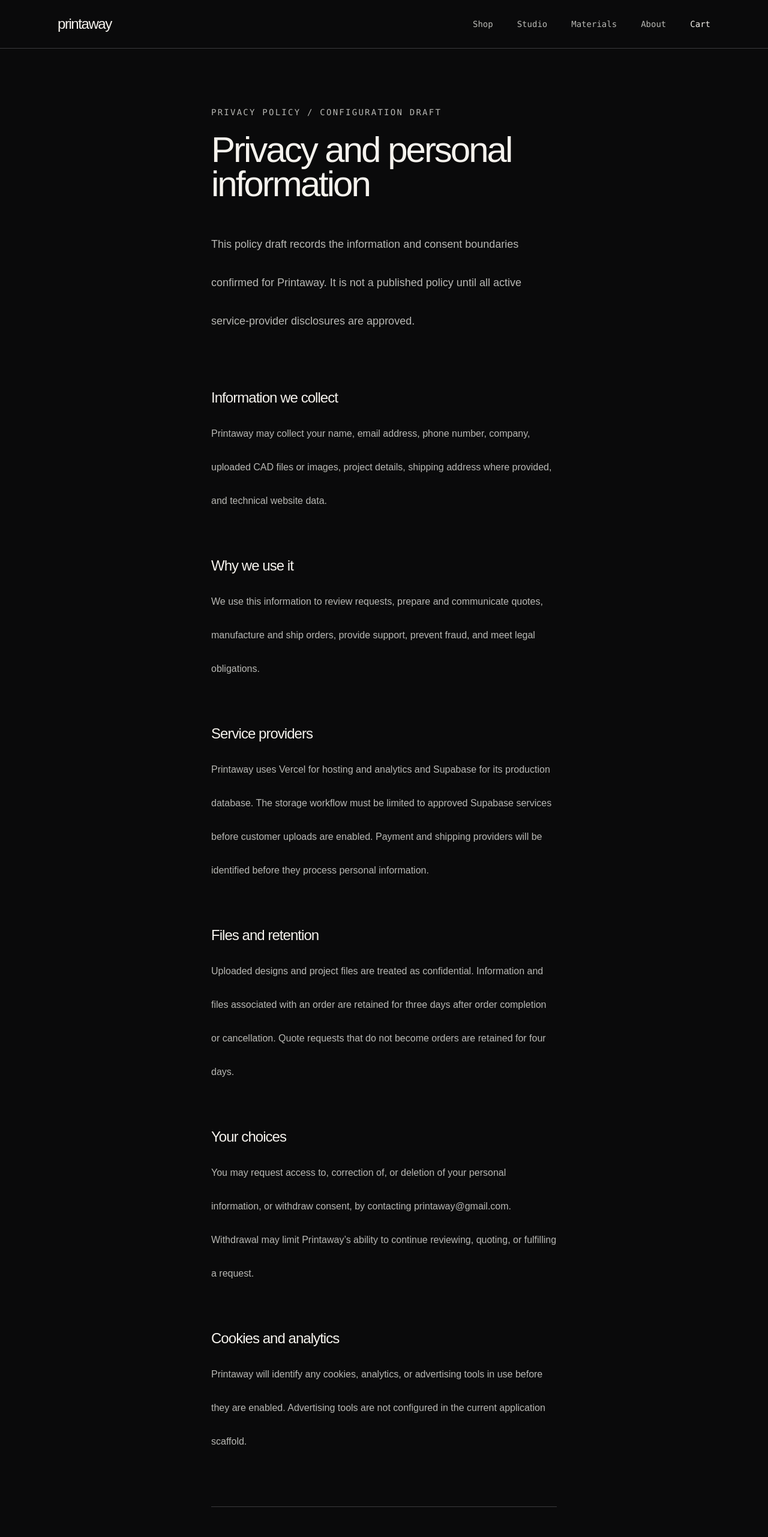
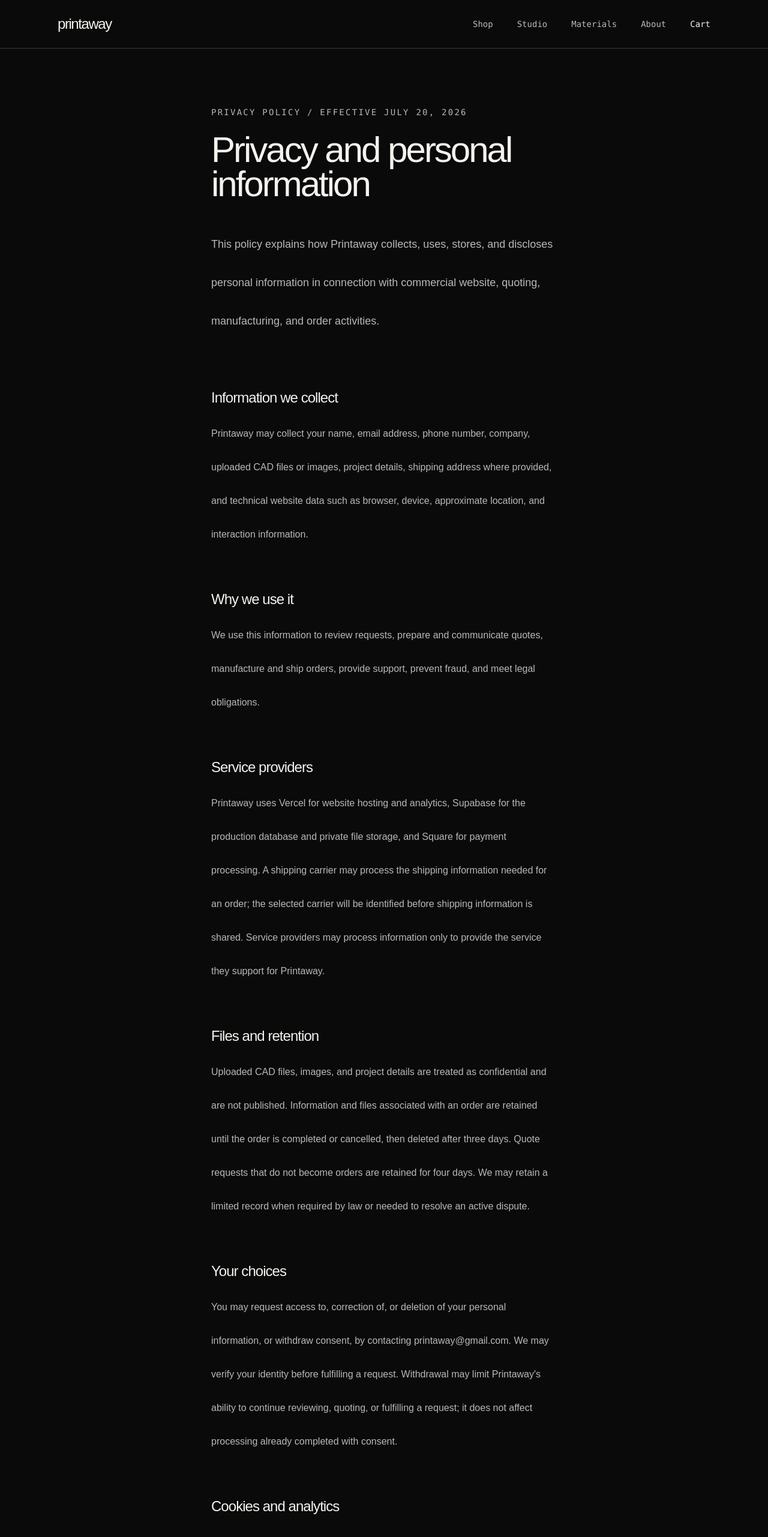
Before and after one commit to jasonkdeng/printaway, a Next.js app: page /privacy-policy in a window 1280 px wide. Shown: the top 2562 px of the page at 60% size. Built offline with nearby package versions, Linux system fonts and the light colour scheme.

Commit message:
feat: finalize stage 4 and stage 4 db migration

```diff
--- a/src/app/privacy-policy/page.tsx
+++ b/src/app/privacy-policy/page.tsx
@@ -5,7 +5,7 @@ export const metadata = { title: "Privacy policy" };
 const sections = [
   {
     heading: "Information we collect",
-    content: "Printaway may collect your name, email address, phone number, company, uploaded CAD files or images, project details, shipping address where provided, and technical website data.",
+    content: "Printaway may collect your name, email address, phone number, company, uploaded CAD files or images, project details, shipping address where provided, and technical website data such as browser, device, approximate location, and interaction information.",
   },
   {
     heading: "Why we use it",
@@ -13,28 +13,28 @@ const sections = [
   },
   {
     heading: "Service providers",
-    content: "Printaway uses Vercel for hosting and analytics and Supabase for its production database. The storage workflow must be limited to approved Supabase services before customer uploads are enabled. Payment and shipping providers will be identified before they process personal information.",
+    content: "Printaway uses Vercel for website hosting and analytics, Supabase for the production database and private file storage, and Square for payment processing. A shipping carrier may process the shipping information needed for an order; the selected carrier will be identified before shipping information is shared. Service providers may process information only to provide the service they support for Printaway.",
   },
   {
     heading: "Files and retention",
-    content: "Uploaded designs and project files are treated as confidential. Information and files associated with an order are retained for three days after order completion or cancellation. Quote requests that do not become orders are retained for four days.",
+    content: "Uploaded CAD files, images, and project details are treated as confidential and are not published. Information and files associated with an order are retained until the order is completed or cancelled, then deleted after three days. Quote requests that do not become orders are retained for four days. We may retain a limited record when required by law or needed to resolve an active dispute.",
   },
   {
     heading: "Your choices",
-    content: "You may request access to, correction of, or deletion of your personal information, or withdraw consent, by contacting printaway@gmail.com. Withdrawal may limit Printaway’s ability to continue reviewing, quoting, or fulfilling a request.",
+    content: "You may request access to, correction of, or deletion of your personal information, or withdraw consent, by contacting printaway@gmail.com. We may verify your identity before fulfilling a request. Withdrawal may limit Printaway's ability to continue reviewing, quoting, or fulfilling a request; it does not affect processing already completed with consent.",
   },
   {
     heading: "Cookies and analytics",
-    content: "Printaway will identify any cookies, analytics, or advertising tools in use before they are enabled. Advertising tools are not configured in the current application scaffold.",
+    content: "Printaway uses necessary session cookies for authentication and account-backed cart behavior when those features are enabled. Vercel Analytics provides technical website analytics. Supabase does not receive browser analytics data through this site. No advertising or retargeting tools are configured.",
   },
 ];
 
 export default function PrivacyPolicyPage() {
   return (
     <article className="mx-auto max-w-3xl px-3 py-12 sm:px-6 lg:px-12">
-      <p className="font-mono text-sm tracking-[0.16em] text-aluminum">PRIVACY POLICY / CONFIGURATION DRAFT</p>
+      <p className="font-mono text-sm tracking-[0.16em] text-aluminum">PRIVACY POLICY / EFFECTIVE JULY 20, 2026</p>
       <h1 className="mt-3 font-display text-5xl leading-[0.95] tracking-[-0.05em] text-bone sm:text-6xl">Privacy and personal information</h1>
-      <p className="mt-5 text-lg leading-8 text-aluminum">This policy draft records the information and consent boundaries confirmed for Printaway. It is not a published policy until all active service-provider disclosures are approved.</p>
+      <p className="mt-5 text-lg leading-8 text-aluminum">This policy explains how Printaway collects, uses, stores, and discloses personal information in connection with commercial website, quoting, manufacturing, and order activities.</p>
       <div className="mt-10 flex flex-col gap-8">
         {sections.map((section) => (
           <section key={section.heading}>
@@ -43,7 +43,7 @@ export default function PrivacyPolicyPage() {
           </section>
         ))}
       </div>
-      <p className="mt-10 border-t border-graphite pt-5 font-mono text-sm leading-6 text-aluminum">Canadian privacy obligations may include the PIPEDA fair information principles. This draft requires legal and business review before publication.</p>
+      <p className="mt-10 border-t border-graphite pt-5 font-mono text-sm leading-6 text-aluminum">Printaway operates in Canada and follows applicable privacy obligations, including the federal <a className="text-bone underline decoration-cure-violet underline-offset-4" href="https://www.priv.gc.ca/en/privacy-topics/privacy-laws-in-canada/the-personal-information-protection-and-electronic-documents-act-pipeda/pipeda_brief/">Personal Information Protection and Electronic Documents Act (PIPEDA)</a> principles of meaningful consent, limited collection, appropriate safeguards, openness, access, correction, and accountability.</p>
       <Link className="mt-6 inline-block font-mono text-sm text-bone underline decoration-cure-violet underline-offset-4 focus-visible:outline-2 focus-visible:outline-offset-4 focus-visible:outline-cure-violet" href="/">Return home</Link>
     </article>
   );
```
Also changed, not shown: 2 other files (tests, documents, lock files or other folders).
